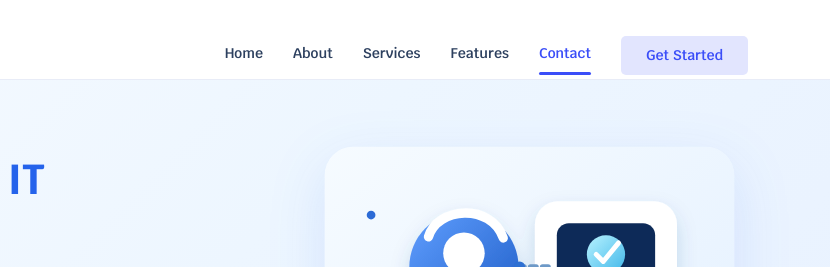
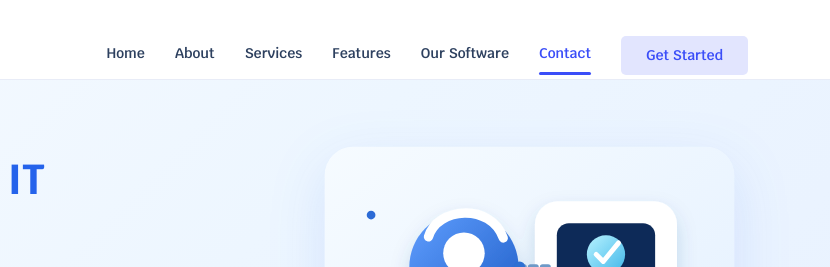
Before and after one commit to shakirpasha-droid/bestowits, a plain HTML site: page contact_us.html in a window 1280 px wide. Shown: the top 267 px of the page, 450-1280 px from the left. Drawn offline with nearby package versions, Linux system fonts and the light colour scheme.

Commit message:
Add Our Software navigation link

```diff
--- a/contact_us.html
+++ b/contact_us.html
@@ -62,6 +62,7 @@
         <li><a class="nav-link scrollto" href="about_us.html">About</a></li>
         <li><a class="nav-link scrollto" href="services.html">Services</a></li>
         <li><a class="nav-link scrollto" href="features.html">Features</a></li>
+<li><a class="nav-link" href="our-software.html">Our Software</a></li>
         <li><a class="nav-link scrollto active" href="contact_us.html">Contact</a></li>
         <li><a class="getstarted scrollto" href="contact_us.html">Get Started</a></li>
       </ul>
```
